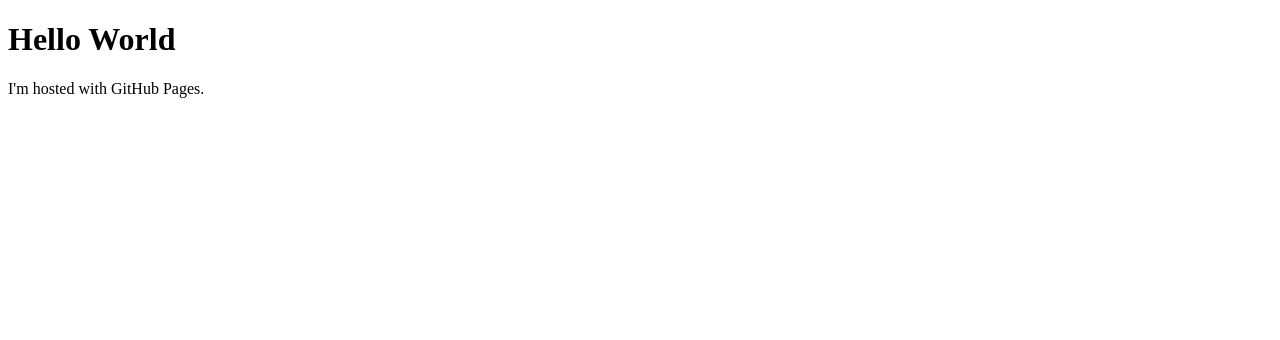
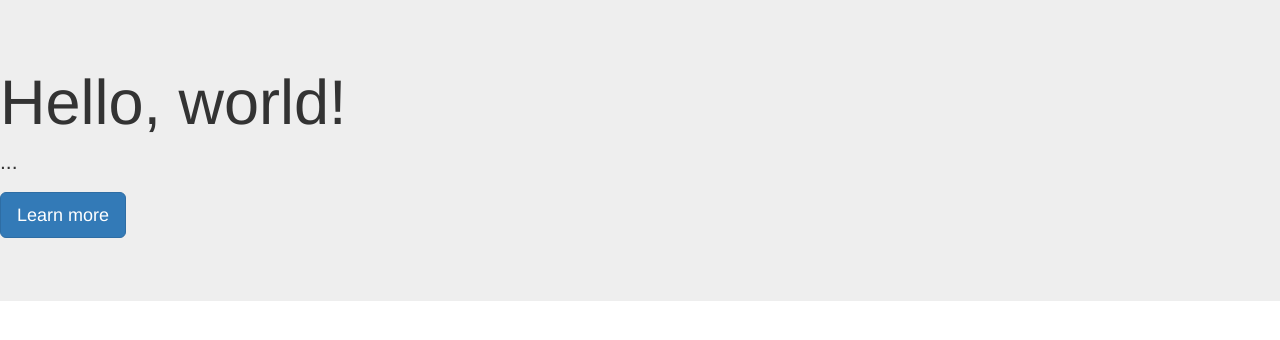
Before and after one commit to yohanb/mariage, a plain HTML site: page index.html in a window 1280 px wide. Drawn offline with nearby package versions, Linux system fonts and the light colour scheme.

Commit message:
Added bootstrap 3 CDN

```diff
--- a/index.html
+++ b/index.html
@@ -1,7 +1,13 @@
 <!DOCTYPE html>
 <html>
+<head>
+<link href="https://maxcdn.bootstrapcdn.com/bootstrap/3.3.5/css/bootstrap.min.css" rel="stylesheet">
+</head>
 <body>
-<h1>Hello World</h1>
-<p>I'm hosted with GitHub Pages.</p>
+<div class="jumbotron">
+  <h1>Hello, world!</h1>
+  <p>...</p>
+  <p><a class="btn btn-primary btn-lg" href="#" role="button">Learn more</a></p>
+</div>
 </body>
 </html>
```
